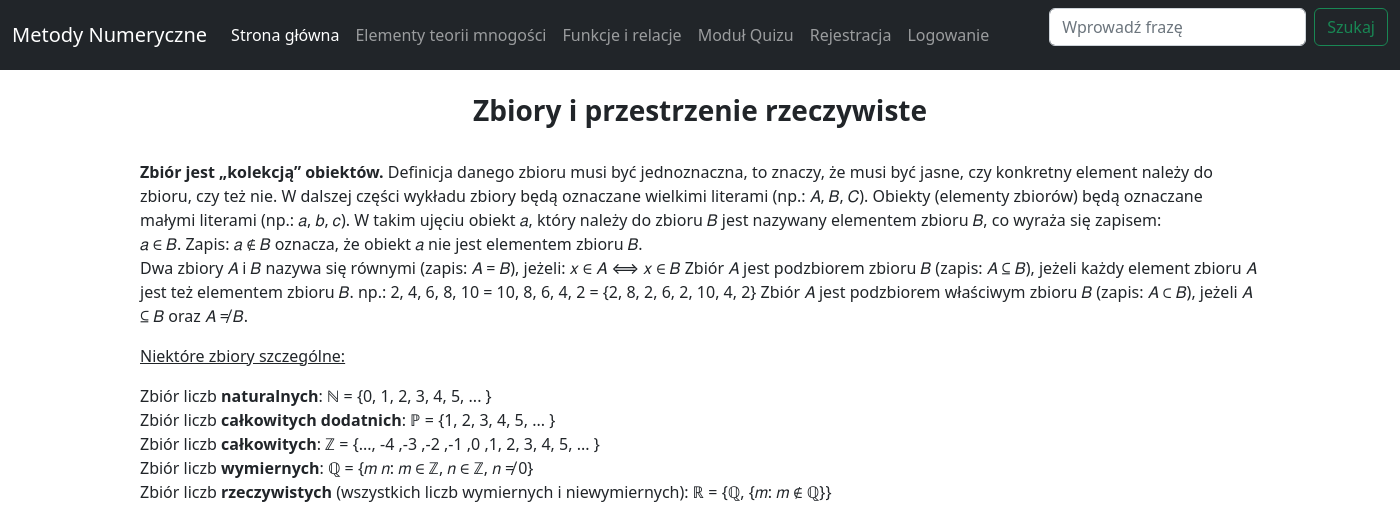
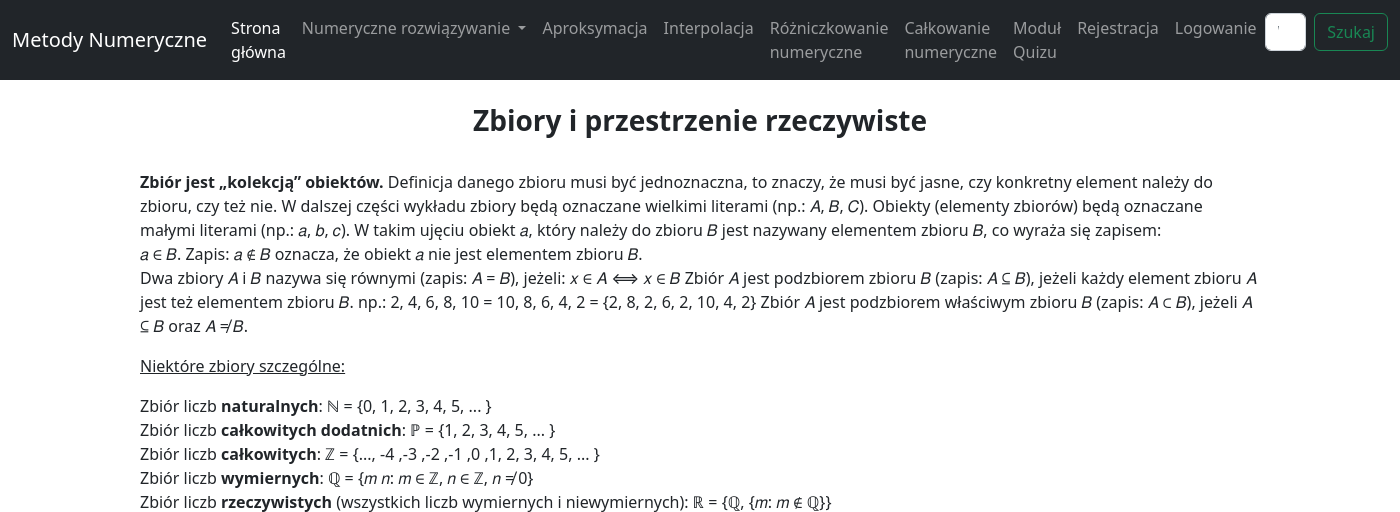
Before and after one commit to iamkileR/LearningApp-in-Django, a Django app: page /about in a window 1400 px wide. Shown: the top 512 px of the page. Run offline with Django 4.2, Linux system fonts and the light colour scheme.

Commit message:
some updates

```diff
--- a/templates/navbar.html
+++ b/templates/navbar.html
@@ -9,11 +9,28 @@
         <li class="nav-item">
           <a class="nav-link active" aria-current="page" href="{% url 'index' %}">Strona główna</a>
         </li>
-        <li class="nav-item">
-          <a class="nav-link" href="{% url 'about' %}">Elementy teorii mnogości</a>
+        <li class="nav-item dropdown">
+          <a class="nav-link dropdown-toggle" href="#" role="button" data-bs-toggle="dropdown" aria-expanded="false">
+            Numeryczne rozwiązywanie
+          </a>
+          <ul class="dropdown-menu dropdown-menu-dark">
+            <li><a class="dropdown-item" href="#">Równań nieliniowych</a></li>
+            <li><a class="dropdown-item" href="#">Układów równań liniowych</a></li>
+            <li><hr class="dropdown-divider"></li>
+            <li><a class="dropdown-item" href="#">Something else here</a></li>
+          </ul>
         </li>
         <li class="nav-item">
-          <a class="nav-link" href="{% url 'about1' %}">Funkcje i relacje</a>
+          <a class="nav-link" href="{% url 'about' %}">Aproksymacja</a>
+        </li>
+        <li class="nav-item">
+          <a class="nav-link" href="{% url 'about1' %}">Interpolacja</a>
+        </li>
+        <li class="nav-item">
+          <a class="nav-link" href="{% url 'about1' %}">Różniczkowanie numeryczne</a>
+        </li>
+        <li class="nav-item">
+          <a class="nav-link" href="{% url 'about1' %}">Całkowanie numeryczne</a>
         </li>
         <li class="nav-item">
           <a class="nav-link" href="{% url 'quiz' %}">Moduł Quizu</a>
--- a/website/views.py
+++ b/website/views.py
@@ -20,8 +20,7 @@ def register(request):
         form = RegisterForm(request.POST)
         if form.is_valid():
             form.save()
-
-        return redirect("index")
+            return redirect("index")
     else:
         form = RegisterForm()
 
```
Also changed, not shown: db.sqlite3.
